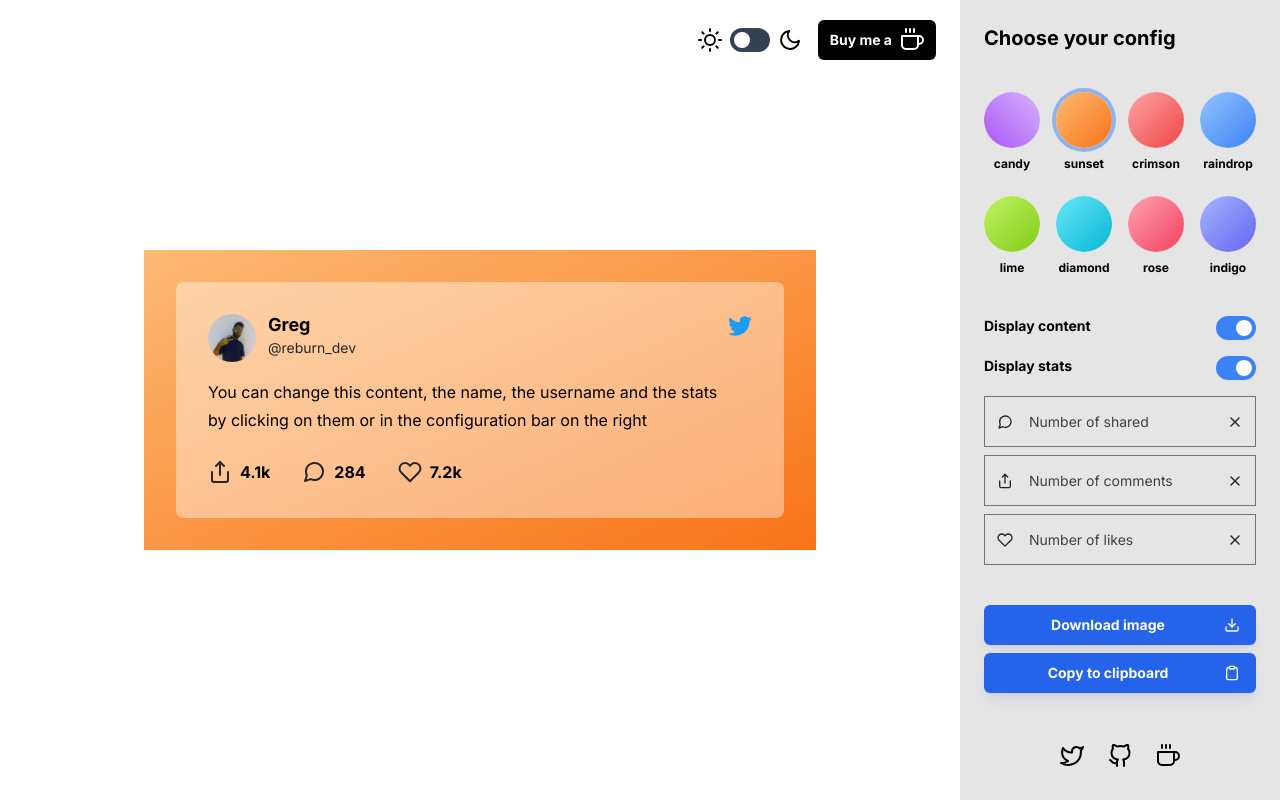
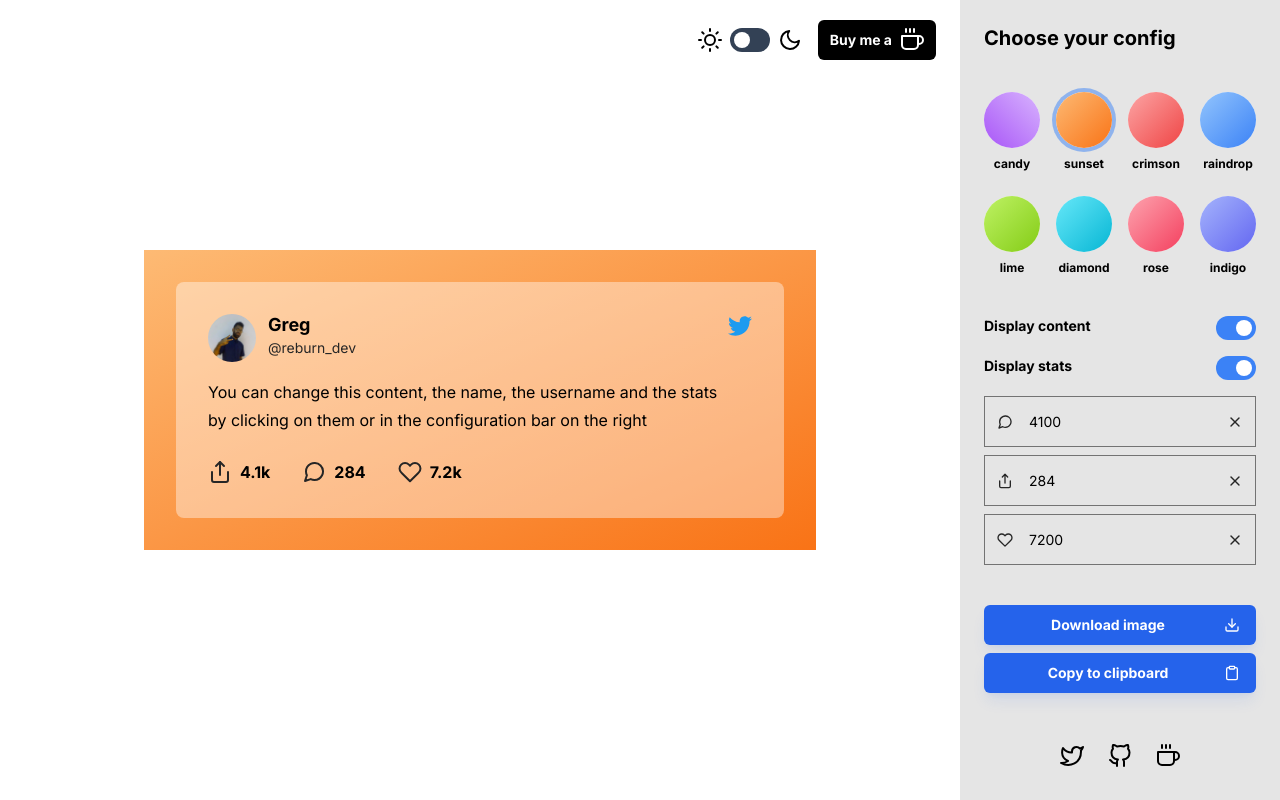
Before and after one commit to JGMateran/beautiful-twitter-cards, a React (Vite) app: page / in a window 1280 px wide. Built offline with nearby package versions, Linux system fonts and the light colour scheme.

Commit message:
feat(Stats): stats can now be changed

```diff
--- a/src/components/Aside.tsx
+++ b/src/components/Aside.tsx
@@ -1,31 +1,8 @@
 import {
   Download,
   Clipboard,
-  X,
-  MessageCircle,
-  Share,
-  Heart
+  X
 } from 'react-feather'
-
-/*
-          <div className={clsx(
-            'relative flex items-center border border-neutral-700 my-2',
-            styles.uncontrol
-          )}>
-            <MessageCircle className="absolute w-4 h-4 left-3" />
-            <input type="number" className="bg-transparent leading-none py-4 focus:outline-none focus-visible:ring-2 text-sm text-white pl-11 w-full" placeholder="Number of comments"/>
-            <X className="absolute right-3 w-4 h-4" />
-          </div>
-          <div className={clsx(
-            'relative flex items-center border border-neutral-700 my-2',
-            styles.uncontrol
-          )}>
-            <Share className="absolute w-4 h-4 left-3" />
-            <input type="number" className="bg-transparent leading-none py-4 focus:outline-none focus-visible:ring-2 text-sm text-white pl-11 w-full" placeholder="Number of shared" />
-            <X className="absolute right-3 w-4 h-4" />
-            </div> */
-
-import styles from '../global.module.css'
 
 import clsx from 'clsx'
 
@@ -35,12 +12,11 @@ import { useStore } from '../context/useStore'
 import { Button } from '../ui/Button'
 import { Themes } from './Themes'
 import { Visibilily } from './Visibility'
-import { InputWithIcon } from './InputWithIcon'
+import { ChangeStats } from './ChangeStats'
 
 export function Aside ({
   onDownload = () => {},
-  onCopy = () => {},
-  onClose = () => {}
+  onCopy = () => {}
 }: {
   open?: boolean,
   onDownload?: () => void,
@@ -80,23 +56,8 @@ export function Aside ({
           </div>
 
           <Themes />
-
           <Visibilily />
-
-          <InputWithIcon
-            iconName="share"
-            placeholder="Number of shared"
-          />
-
-          <InputWithIcon
-            iconName="comment"
-            placeholder="Number of comments"
-          />
-
-          <InputWithIcon
-            iconName="likes"
-            placeholder="Number of likes"
-          />
+          <ChangeStats />
 
           <div className="flex flex-col space-y-2 my-10">
             <Button onClick={onDownload} className="space-x-2 inline-flex items-center">
--- /dev/null
+++ b/src/components/ChangeStats.tsx
@@ -0,0 +1,49 @@
+import type { ChangeEvent } from 'react'
+
+import { InputWithIcon } from '../ui/InputWithIcon'
+
+import { useStore } from '../context/useStore'
+
+export function ChangeStats () {
+  const { state, dispatch } = useStore()
+
+  const handleChange = (
+    name: 'share' | 'comments' | 'likes',
+    e: ChangeEvent<HTMLInputElement>
+  ) => {
+    dispatch({
+      type: 'change stats',
+      name,
+      payload: e.currentTarget.value
+    })
+  }
+
+  return (
+    <>
+      <InputWithIcon
+        type="number"
+        iconName="share"
+        placeholder="Number of shared"
+        value={state.share}
+        onChange={(e) => handleChange('share', e)}
+      />
+
+      <InputWithIcon
+        type="number"
+        iconName="comment"
+        placeholder="Number of comments"
+        value={state.comments}
+        onChange={(e) => handleChange('comments', e)}
+      />
+
+      <InputWithIcon
+        type="number"
+        iconName="likes"
+        placeholder="Number of likes"
+        value={state.likes}
+        onChange={(e) => handleChange('likes', e)}
+      />
+    </>
+
+  )
+}
--- a/src/components/Editor.tsx
+++ b/src/components/Editor.tsx
@@ -11,6 +11,8 @@ export const Editor = forwardRef<HTMLDivElement, CardProps>(
   function EditorRef (_, ref) {
     const { state } = useStore()
 
+    console.log(state)
+
     return (
       <div className={styles.pattern}>
         <TweetCard
@@ -19,6 +21,9 @@ export const Editor = forwardRef<HTMLDivElement, CardProps>(
           date={state.date}
           stats={state.stats}
           theme={state.theme}
+          share={state.share}
+          comments={state.comments}
+          likes={state.likes}
         />
       </div>
     )
--- a/src/components/TweetCard.tsx
+++ b/src/components/TweetCard.tsx
@@ -23,6 +23,9 @@ export type CardProps = {
   content?: boolean,
   date?: boolean,
   stats?: boolean,
+  share?: number,
+  comments?: number,
+  likes?: number,
 }
 
 export const themes: Record<CardThemes, string> = {
@@ -36,6 +39,23 @@ export const themes: Record<CardThemes, string> = {
   indigo: 'bg-gradient-to-br from-indigo-300 to-indigo-500'
 }
 
+// function that convert a number to a valid twitter number
+function convertToValidTwitterNumber (number: number | undefined): string {
+  if (number === undefined) {
+    return ''
+  }
+
+  if (number < 1000) {
+    return number.toString()
+  }
+
+  if (number < 1000000) {
+    return (number / 1000).toFixed(1) + 'k'
+  }
+
+  return (number / 1000000).toFixed(1) + 'm'
+}
+
 function Card (
   props: CardProps,
   ref: Ref<HTMLDivElement>
@@ -45,8 +65,11 @@ function Card (
     theme = 'sunset',
     width = 'normal',
     content = true,
-    date = true,
-    stats = true
+    // date = true,
+    stats = true,
+    share,
+    comments,
+    likes
   } = props
 
   const classes = clsx(
@@ -106,16 +129,20 @@ function Card (
                   <div className="flex items-center space-x-2">
                     <Share />
                     <strong className="text-black">
-                      4.1k
+                      {convertToValidTwitterNumber(share)}
                     </strong>
                   </div>
                   <div className="flex items-center space-x-2">
                     <MessageCircle />
-                    <strong className="text-black">284</strong>
+                    <strong className="text-black">
+                      {convertToValidTwitterNumber(comments)}
+                    </strong>
                   </div>
                   <div className="flex items-center space-x-2">
                     <Heart />
-                    <strong className="text-black">7.2k</strong>
+                    <strong className="text-black">
+                      {convertToValidTwitterNumber(likes)}
+                    </strong>
                   </div>
                 </div>
               )
--- a/src/context/useStore.tsx
+++ b/src/context/useStore.tsx
@@ -16,7 +16,10 @@ type State = {
   content: boolean,
   date: boolean,
   stats: boolean,
-  drawer: boolean
+  drawer: boolean,
+  share: number,
+  comments: number,
+  likes: number
 }
 
 type Action =
@@ -32,6 +35,11 @@ type Action =
   | {
     type: 'toggle drawer'
   }
+  | {
+    type: 'change stats',
+    name: 'share' | 'comments' | 'likes',
+    payload: string
+  }
 
 type Dispatch = (action: Action) => void
 
@@ -41,6 +49,13 @@ const StoreContext = createContext<
 
 function storeReducer (state: State, action: Action) {
   switch (action.type) {
+    case 'change stats': {
+      return {
+        ...state,
+        [action.name]: action.payload
+      }
+    }
+
     case 'change visibility': {
       return {
         ...state,
@@ -73,7 +88,10 @@ const storeInitialState: State = {
   content: true,
   date: true,
   stats: true,
-  drawer: false
+  drawer: false,
+  share: 4100,
+  comments: 284,
+  likes: 7200
 }
 
 export function useStore () {
--- a/src/components/InputWithIcon.tsx
+++ b/src/ui/InputWithIcon.tsx
@@ -1,14 +1,15 @@
+import type { ComponentPropsWithoutRef } from 'react'
+import { useRef } from 'react'
+
 import styles from '../global.module.css'
 
+import clsx from 'clsx'
 import {
   MessageCircle,
   Share,
   Heart,
   X
 } from 'react-feather'
-
-import clsx from 'clsx'
-import { ComponentPropsWithoutRef } from 'react'
 
 type IconName = 'comment' | 'share' | 'likes'
 
@@ -37,7 +38,14 @@ export function InputWithIcon ({
   className,
   ...props
 }: InputWithIconProps) {
+  const inputRef = useRef<HTMLInputElement>(null)
   const icon = getIconFromName(iconName)
+
+  const handleClean = () => {
+    if (inputRef.current == null) return
+
+    inputRef.current.value = ''
+  }
 
   return (
     <div className={clsx(
@@ -46,13 +54,14 @@ export function InputWithIcon ({
     )}>
       {icon}
       <input
-        type="number"
-        className={clsx(
-          'bg-transparent leading-none py-4 focus:outline-none focus-visible:ring-2 text-sm px-11 w-full text-black placeholder:text-neutral-700 dark:placeholder:text-neutral-400 dark:text-white'
-        )}
+        ref={inputRef}
+        type="text"
+        className="bg-transparent leading-none py-4 focus:outline-none focus-visible:ring-2 text-sm px-11 w-full text-black placeholder:text-neutral-700 dark:placeholder:text-neutral-400 dark:text-white"
         {...props}
       />
-      <X className="absolute right-3 w-4 h-4" />
+      <button onClick={handleClean} className="absolute right-3 w-4 h-4">
+        <X className="w-4 h-4" />
+      </button>
     </div>
   )
 }
```
Also changed, not shown: src/App.tsx (+6 -1 lines).
